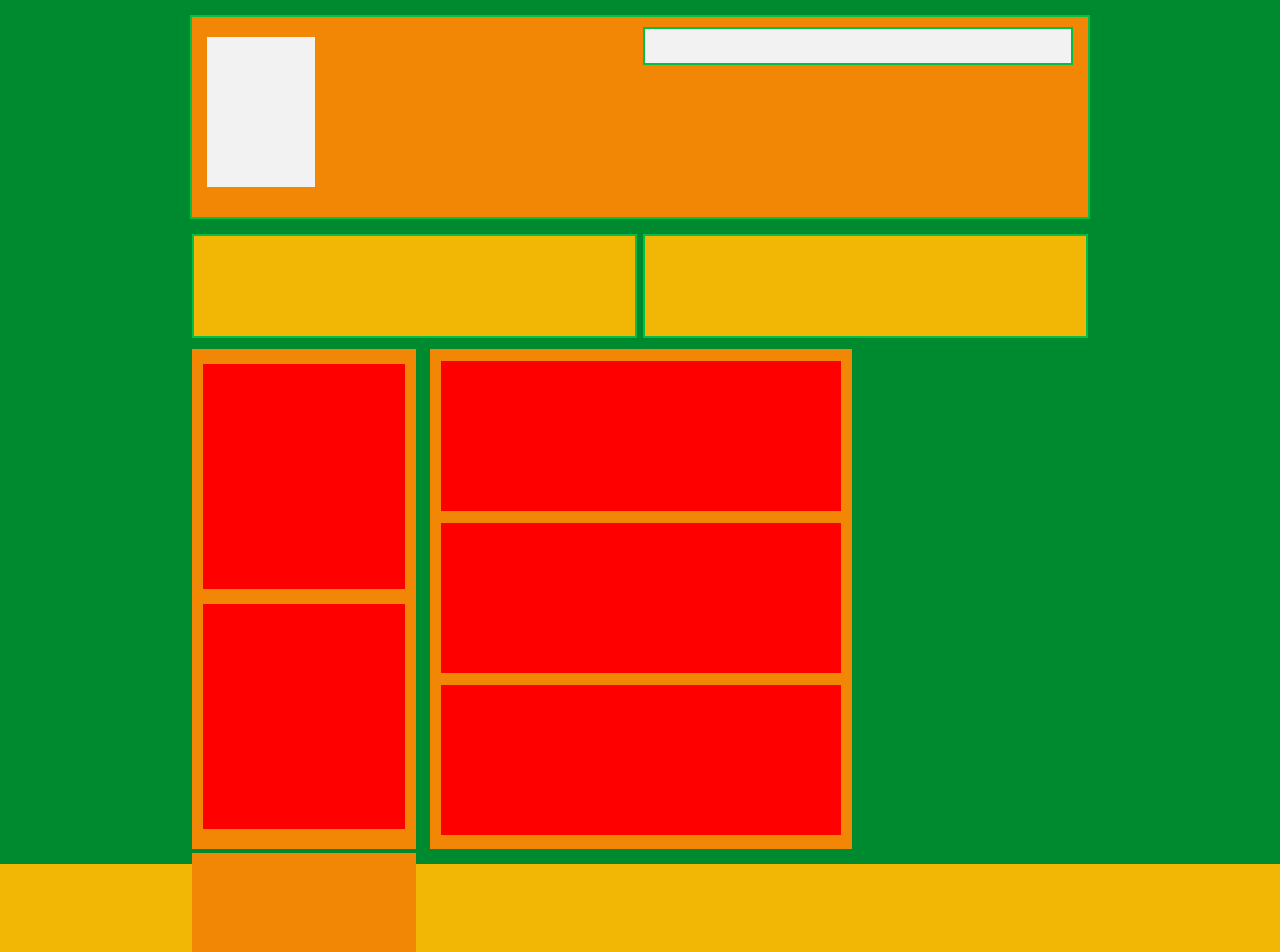
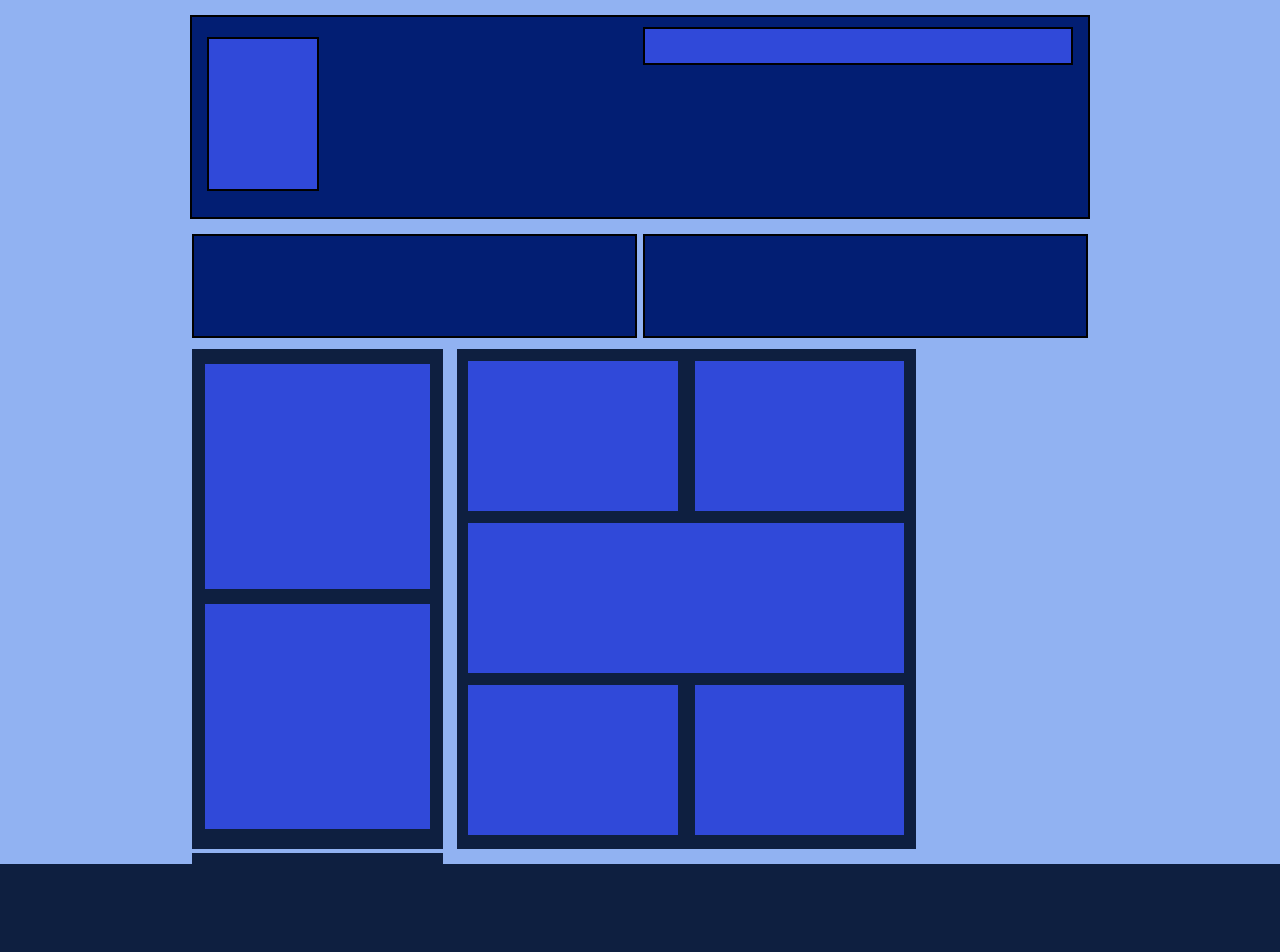
Before and after one commit to PatrickSouzaL/Wereframe_html, a plain HTML site: page index.html in a window 1280 px wide. Shown: the top 952 px of the page. Drawn offline with Linux system fonts and the light colour scheme.

Commit message:
Add files via upload

```diff
--- a/estilo.css
+++ b/estilo.css
@@ -6,40 +6,41 @@
 }
 
 body {
-    background-color: #008a30;
+    background-color: #91B2F2;
 }
 
 header {
-    border: 2px solid #04BF45;
+    border: 2px solid black;
     margin: 0 auto;
     margin-top: 15px;
     height: 200px;
     width: 70%;
-    background-color: #F28705;
+    background-color: #021E73;
 }
 
 header section {
     margin-top: 20px;
     margin-left: 15px;
+    border: 2px solid black;
     float: left;
     height: 75%;
     width: 12%;
-    background-color: #F2F2F2;
+    background-color: #3049D9;
 }
 
 header nav {
-    border: 2px solid #04BF45;
+    border: 2px solid  black;
     margin-top: 10px;
     margin-right: 15px;
     float: right;
     height: 17%;
     width: 47.5%;
-    background-color: #F2F2F2;
+    background-color: #3049D9;
 }
 
 #juncao {
     margin-left: 100px;
-    background-color: #008a30;
+    background-color: #91B2F2;
     margin: 0 auto;
     margin-top: 15px;
     width: 70%;
@@ -47,19 +48,19 @@ header nav {
 }
 
 #bloco1 {
-    border: 2px solid #04BF45;
+    border: 2px solid black;
     float: left;
     margin: 0 auto;
-    background-color: #F2B705;
+    background-color: #021E73;
     width: 49.2%;
     height: 100%;
 }
 
 #bloco2 {
-    border: 2px solid #04BF45;
+    border: 2px solid black;
     float: right;
     margin: 0 auto;
-    background-color: #F2B705;
+    background-color: #021E73;
     width: 49.2%;
     height: 100%;
 }
@@ -69,27 +70,27 @@ main {
     margin-top: 15px;
     height: 500px;
     width: 70%;
-    background-color: #008a30;
+    background-color:#91B2F2;
 }
 
 /*----------------------------------------*/
 #left {
     display: inline-block;
-    background-color: #F28705;
-    width: 25%;
+    background-color:#0E1F40;
+    width: 28%;
     height: 100%;
 }
 
 #asidesectionleft1 {
     margin: 15px auto;
-    background-color: red;
+    background-color:#3049D9;
     width: 90%;
     height: 45%;
 }
 
 #asidesectionleft2 {
     margin: 15px auto;
-    background-color: red;
+    background-color: #3049D9;
     width: 90%;
     height: 45%;
 }
@@ -98,8 +99,8 @@ main {
 
 #right {
     display: inline-block;
-    background-color: #F28705;
-    width: 25%;
+    background-color: #0E1F40;
+    width: 28%;
     height: 100%
 }
 
@@ -110,61 +111,54 @@ main {
     margin-right: 10px;
     margin-left: 10px;
     display: inline-block;
-    background-color: #F28705;
-    width: 47.1%;
+    background-color: #0E1F40;
+    width: 459px;
     height: 100%;
 }
 
 
 .blocosmid{
     margin: 12px auto;
-    background-color: red;
+    background-color:  #0E1F40;
     width: 95%;
     height: 30%;
 }
 
-/*
-#blocosmid1{
-    margin-top: 15px;
-    margin-left: 15px;
+
+
+
+
+#sectionmid1{
     float:left;
-    background-color: red;
-    width: 46%;
-    height: 30%;
+    background-color: #3049D9;
+    width: 48%;
+    height: 100%;
 }
 
-#blocosmid2 {
-    margin-top:15px;
-    margin-right: 15px;
+#sectionmid2 {
     float:right;
-    background-color: red;
-    width: 46%;
-    height: 30%;
+    background-color: #3049D9;
+    width: 48%;
+    height: 100%;
 }
-#blocosmid3 {
-    margin-top: 183px;
-    margin-left:15px;
-    background-color: red;
-    width: 95%;
-    height: 26%;
+#sectionmid3 {
+    background-color: #3049D9;
+    width: 100%;
+    height: 100%;
 }
-#blocosmid4 {
+#sectionmid4 {
     float:left;
-    margin-left: 15px;
-    margin-top: 18px;
-    background-color: red;
-    width: 46%;
-    height: 30%;
+    background-color: #3049D9;
+    width: 48%;
+    height: 100%;
 }
-#blocosmid5{
+#sectionmid5{
     float:right;
-    margin-top: 18px;
-    margin-right: 15px;
-    background-color: red;
-    width: 46%;
-    height: 30%;
+    background-color: #3049D9;
+    width: 48%;
+    height: 100%;
 }
-*/
+
 
 
 /*----------------------------------------*/
@@ -174,5 +168,5 @@ footer {
     margin-top: 15px;
     height: 120px;
     width: 100%;
-    background-color: #F2B705;
+    background-color: #0E1F40;
 }
--- a/index.html
+++ b/index.html
@@ -53,25 +53,25 @@
         <article id="mid">
             <!---------->
             <section class="blocosmid">
-                <section id="blocosmid1">
+                <section id="sectionmid1">
                 </section>
 
-                <section id="blocosmid2">
+                <section id="sectionmid2">
                 </section>
             </section>
             <!---------->
             <!---------->
             <section class="blocosmid">
-                <section id="blocosmid3">
+                <section id="sectionmid3">
                 </section>
             </section>
             <!---------->
             <!---------->
             <section class="blocosmid">
-                <section id="blocosmid4">
+                <section id="sectionmid4">
                 </section>
                 <!---------->
-                <section id="blocosmid5">
+                <section id="sectionmid5">
                 </section>
             </section>
             <!---------->
@@ -85,11 +85,7 @@
     <!--------------------------------------------------------------->
 
     <footer>
-        <article>
-            <section>
 
-            </section>
-        </article>
     </footer> <!-- end fotter -->
 
     <!--------------------------------------------------------------->
```
